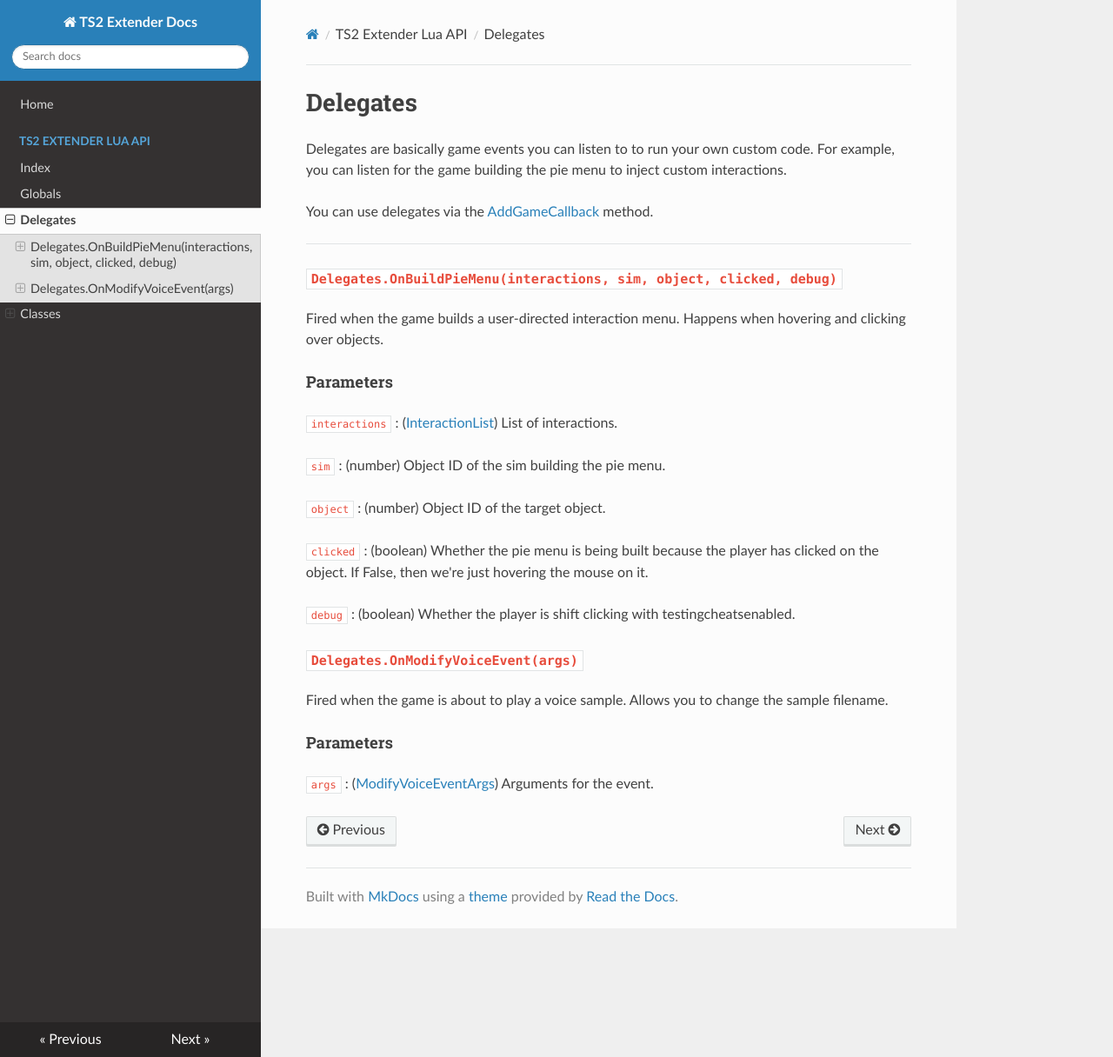
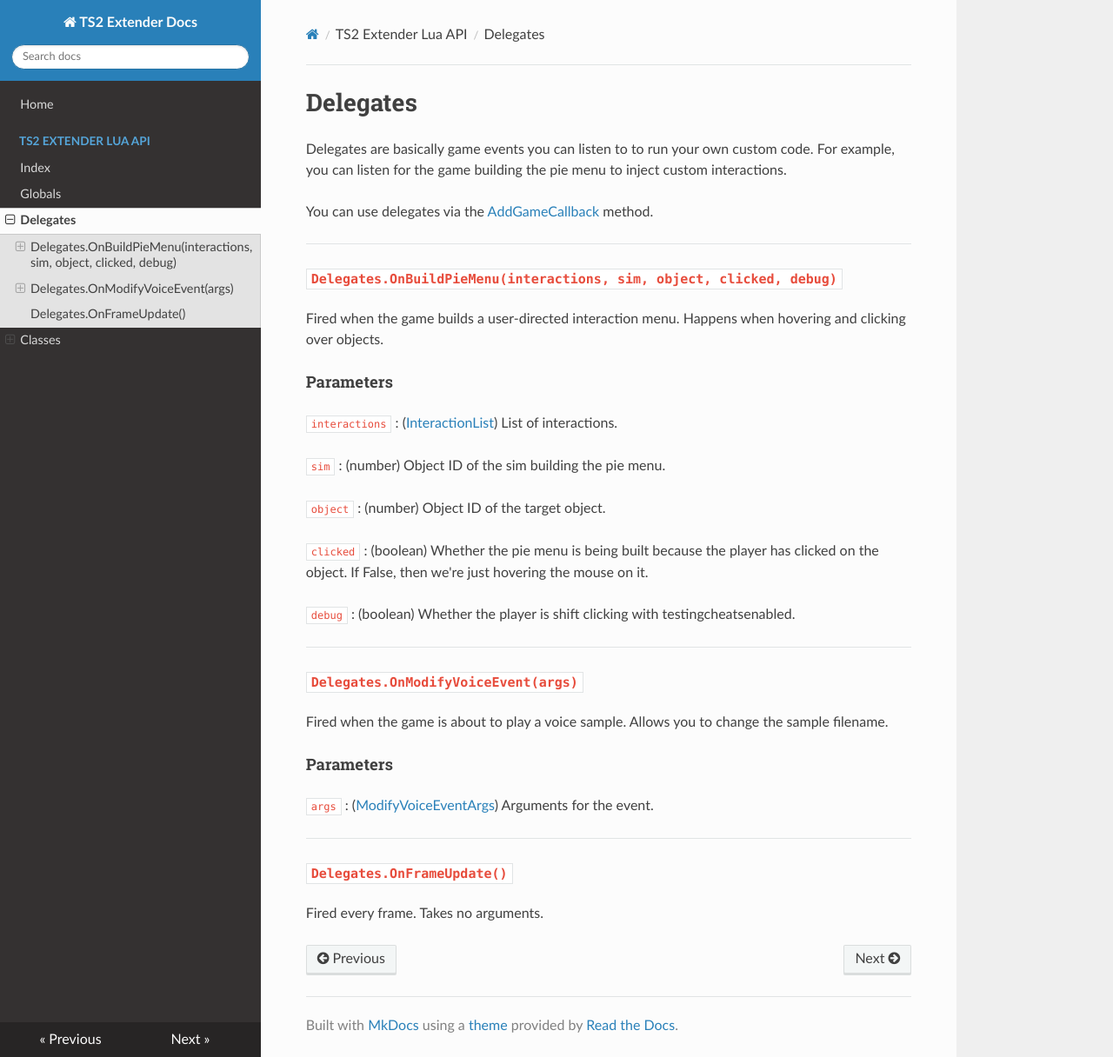
Before and after one commit to LazyDuchess/TS2-Extender-Docs, an MkDocs documentation site: the page built from docs/extenderapi/Delegates.md, in a window 1280 px wide and 1216 px high. Shown: the whole window at 87% size. Built offline with MkDocs 1.6.1, drawn with Linux system fonts in a browser that asks for light colours; nearby versions of some CDN libraries.

Commit message:
Document Delegates.OnFrameUpdate

```diff
--- a/docs/extenderapi/Delegates.md
+++ b/docs/extenderapi/Delegates.md
@@ -26,6 +26,8 @@ Fired when the game builds a user-directed interaction menu. Happens when hoveri
 `debug`
 : (boolean) Whether the player is shift clicking with testingcheatsenabled.
 
+---
+
 ### `Delegates.OnModifyVoiceEvent(args)`
 Fired when the game is about to play a voice sample. Allows you to change the sample filename.
 
@@ -33,3 +35,8 @@ Fired when the game is about to play a voice sample. Allows you to change the sa
 
 `args`
 : ([ModifyVoiceEventArgs](Classes/ModifyVoiceEventArgs.md)) Arguments for the event.
+
+---
+
+### `Delegates.OnFrameUpdate()`
+Fired every frame. Takes no arguments.
```
